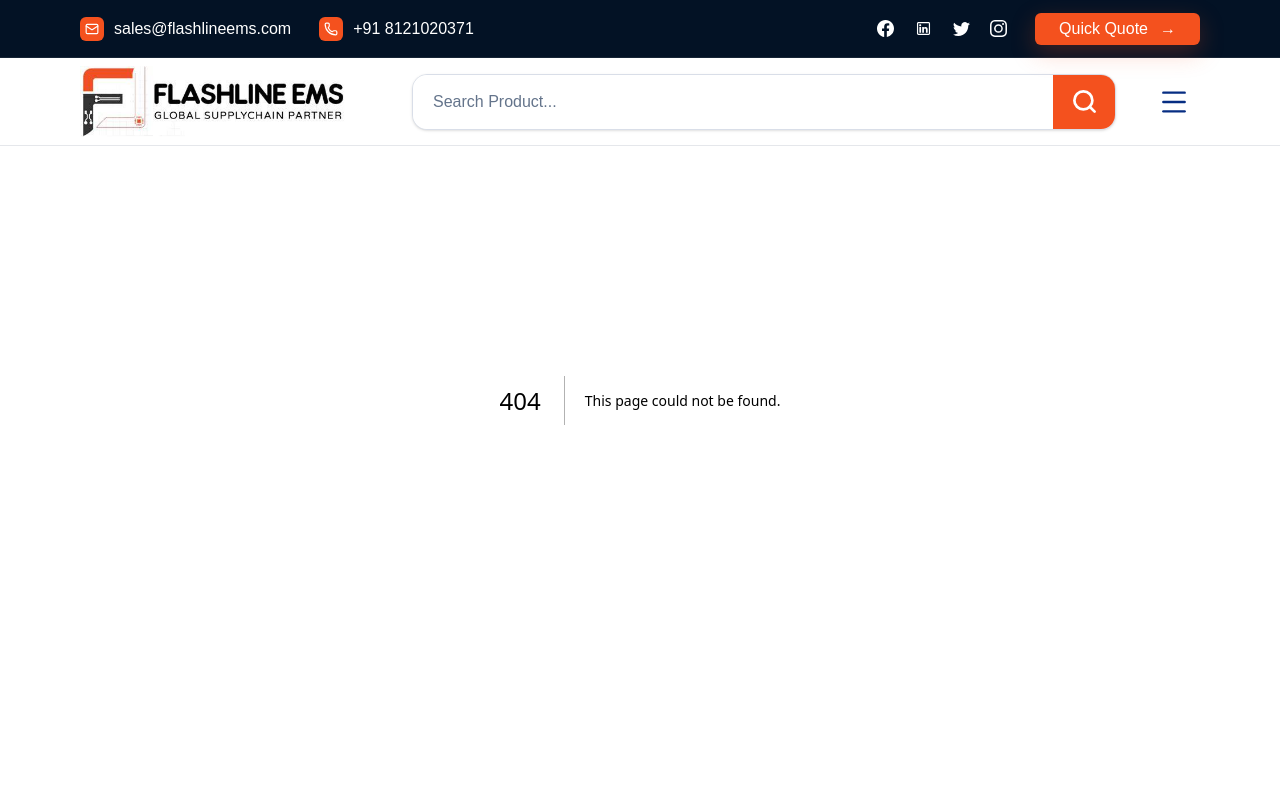
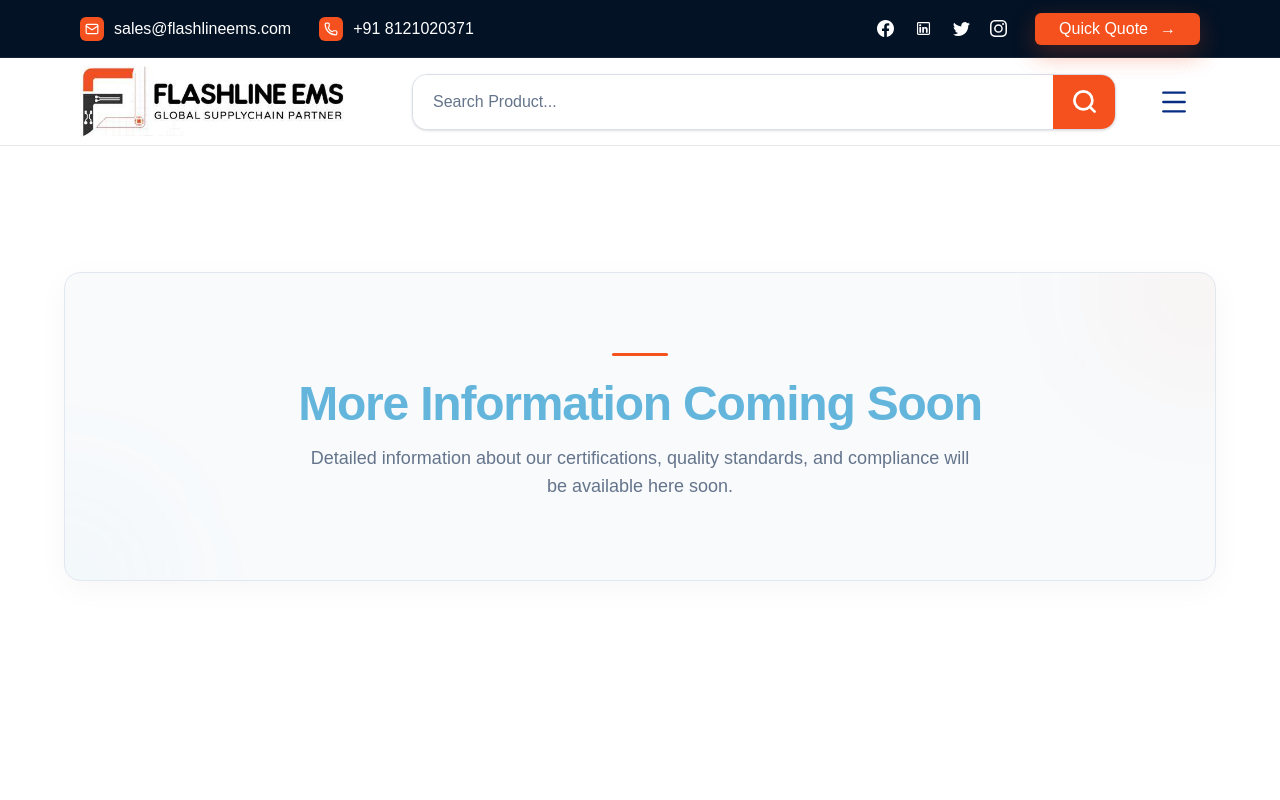
Before and after one commit to LalithaVMudakavi/flashlineems_website, a Next.js app: page /certification in a window 1280 px wide. Before the commit this address had no page. Shown: the top 800 px of the page. Built offline with nearby package versions, Linux system fonts and the light colour scheme.

Commit message:
Initial commit

```diff
--- a/components/layout/header.tsx
+++ b/components/layout/header.tsx
@@ -442,7 +442,7 @@ const toggleSubSection = (section: string) => {
                 transition-all
                 duration-200
                 hover:bg-[#F8FAFC]
-                hover:text-[#2563EB]
+
               "
             >
 
@@ -596,7 +596,7 @@ const toggleSubSection = (section: string) => {
                 transition-all
                 duration-200
                 hover:bg-[#F8FAFC]
-                hover:text-[#2563EB]
+
               "
             >
 
@@ -903,6 +903,44 @@ const toggleSubSection = (section: string) => {
 
           </Link>
 
+            <Link
+            href="/certification"
+            onClick={() => setMenuOpen(false)}
+            className="
+              group
+              flex
+              h-12
+              w-full
+              items-center
+              justify-between
+              rounded-xl
+              px-3.5
+              text-sm
+              font-semibold
+              text-[#334155]
+              transition-all
+              duration-200
+              hover:bg-[#F8FAFC]
+              hover:text-[#2563EB]
+            "
+          >
+
+            <span>Certification</span>
+
+            <span
+              className="
+                text-[#CBD5E1]
+                transition-all
+                duration-200
+                group-hover:translate-x-1
+                group-hover:text-[#F15A24]
+              "
+            >
+              →
+            </span>
+
+          </Link>
+
 
           <Link
             href="/about"
@@ -1020,6 +1058,45 @@ const toggleSubSection = (section: string) => {
 
           </Link>
 
+            <Link
+            href="/termsofuse"
+            onClick={() => setMenuOpen(false)}
+            className="
+              group
+              flex
+              h-12
+              w-full
+              items-center
+              justify-between
+              rounded-xl
+              px-3.5
+              text-sm
+              font-semibold
+              text-[#334155]
+              transition-all
+              duration-200
+              hover:bg-[#F8FAFC]
+              hover:text-[#2563EB]
+            "
+          >
+
+            <span>Terms of use</span>
+
+            <span
+              className="
+                text-[#CBD5E1]
+                transition-all
+                duration-200
+                group-hover:translate-x-1
+                group-hover:text-[#F15A24]
+              "
+            >
+              →
+            </span>
+
+          </Link>
+
+
         </nav>
 
       </div>
--- /dev/null
+++ b/src/app/certification/page.tsx
@@ -0,0 +1,139 @@
+"use client";
+
+import { TopBar } from "../../../components/layout/top-bar";
+import { Header } from "../../../components/layout/header";
+
+export default function CertificationPage() {
+  return (
+    <main className="min-h-screen bg-white">
+
+      {/* =====================================================
+          TOP BAR + HEADER
+      ===================================================== */}
+
+      <TopBar />
+      <Header />
+
+
+      {/* =====================================================
+          CERTIFICATION CONTENT
+      ===================================================== */}
+
+      <section className="mt-20 bg-white py-14 lg:py-20">
+        <div className="container-flashline">
+
+          <div className="mx-auto max-w-6xl">
+
+            <section className="py-8 mt-20">
+
+              <div
+                className="
+                  relative
+                  overflow-hidden
+                  rounded-2xl
+                  border
+                  border-[#E2E8F0]
+                  bg-[#F8FAFC]
+                  px-6
+                  py-16
+                  text-center
+                  shadow-[0_8px_30px_rgba(15,23,42,0.04)]
+                  sm:px-10
+                  sm:py-20
+                "
+              >
+
+                {/* =================================================
+                    DECORATIVE BACKGROUND
+                ================================================== */}
+
+                <div
+                  className="
+                    pointer-events-none
+                    absolute
+                    -right-16
+                    -top-16
+                    h-40
+                    w-40
+                    rounded-full
+                    bg-[#F4511E]/[0.06]
+                    blur-3xl
+                  "
+                />
+
+                <div
+                  className="
+                    pointer-events-none
+                    absolute
+                    -bottom-20
+                    -left-20
+                    h-40
+                    w-40
+                    rounded-full
+                    bg-[#63B5DC]/[0.06]
+                    blur-3xl
+                  "
+                />
+
+
+                {/* =================================================
+                    CONTENT
+                ================================================== */}
+
+                <div className="relative">
+
+                  {/* Accent */}
+
+                  <div className="mb-6 flex justify-center">
+                    <div className="h-[3px] w-14 rounded-full bg-[#F4511E]" />
+                  </div>
+
+
+                  {/* Heading */}
+
+                  <h1
+                    className="
+                      text-3xl
+                      font-black
+                      tracking-tight
+                      text-[#63B5DC]
+                      sm:text-4xl
+                      lg:text-5xl
+                    "
+                  >
+                    More Information Coming Soon
+                  </h1>
+
+
+                  {/* Description */}
+
+                  <p
+                    className="
+                      mx-auto
+                      mt-4
+                      max-w-2xl
+                      text-base
+                      leading-7
+                      text-[#64748B]
+                      sm:text-lg
+                    "
+                  >
+                    Detailed information about our certifications,
+                    quality standards, and compliance will be available
+                    here soon.
+                  </p>
+
+                </div>
+
+              </div>
+
+            </section>
+
+          </div>
+
+        </div>
+      </section>
+
+    </main>
+  );
+}
--- /dev/null
+++ b/src/app/termsofuse/page.tsx
@@ -0,0 +1,138 @@
+"use client";
+
+import { TopBar } from "../../../components/layout/top-bar";
+import { Header } from "../../../components/layout/header";
+
+export default function TermsOfUsePage() {
+  return (
+    <main className="min-h-screen bg-white">
+
+      {/* =====================================================
+          TOP BAR + HEADER
+      ===================================================== */}
+
+      <TopBar />
+      <Header />
+
+
+      {/* =====================================================
+          TERMS OF USE CONTENT
+      ===================================================== */}
+
+      <section className="mt-20 bg-white py-14 lg:py-20 ">
+        <div className="container-flashline">
+
+          <div className="mx-auto max-w-6xl">
+
+            <section className="py-8 mt-20">
+
+              <div
+                className="
+                  relative
+                  overflow-hidden
+                  rounded-2xl
+                  border
+                  border-[#E2E8F0]
+                  bg-[#F8FAFC]
+                  px-6
+                  py-16
+                  text-center
+                  shadow-[0_8px_30px_rgba(15,23,42,0.04)]
+                  sm:px-10
+                  sm:py-20
+                "
+              >
+
+                {/* =================================================
+                    DECORATIVE BACKGROUND
+                ================================================== */}
+
+                <div
+                  className="
+                    pointer-events-none
+                    absolute
+                    -right-16
+                    -top-16
+                    h-40
+                    w-40
+                    rounded-full
+                    bg-[#F4511E]/[0.06]
+                    blur-3xl
+                  "
+                />
+
+                <div
+                  className="
+                    pointer-events-none
+                    absolute
+                    -bottom-20
+                    -left-20
+                    h-40
+                    w-40
+                    rounded-full
+                    bg-[#63B5DC]/[0.06]
+                    blur-3xl
+                  "
+                />
+
+
+                {/* =================================================
+                    CONTENT
+                ================================================== */}
+
+                <div className="relative">
+
+                  {/* Accent */}
+
+                  <div className="mb-6 flex justify-center">
+                    <div className="h-[3px] w-14 rounded-full bg-[#F4511E]" />
+                  </div>
+
+
+                  {/* Heading */}
+
+                  <h1
+                    className="
+                      text-3xl
+                      font-black
+                      tracking-tight
+                      text-[#63B5DC]
+                      sm:text-4xl
+                      lg:text-5xl
+                    "
+                  >
+                    More Information Coming Soon
+                  </h1>
+
+
+                  {/* Description */}
+
+                  <p
+                    className="
+                      mx-auto
+                      mt-4
+                      max-w-2xl
+                      text-base
+                      leading-7
+                      text-[#64748B]
+                      sm:text-lg
+                    "
+                  >
+                    Our Terms of Use and website usage information
+                    will be available here soon.
+                  </p>
+
+                </div>
+
+              </div>
+
+            </section>
+
+          </div>
+
+        </div>
+      </section>
+
+    </main>
+  );
+}
```
